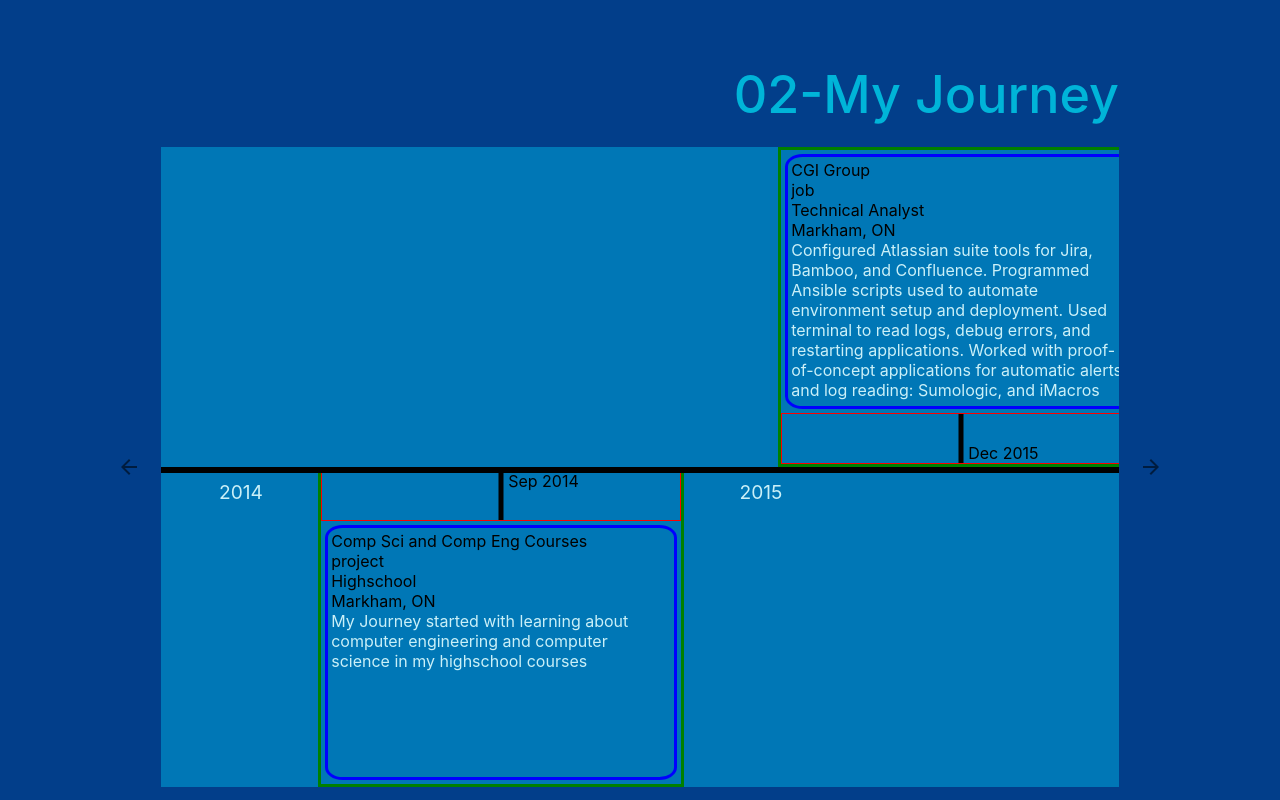
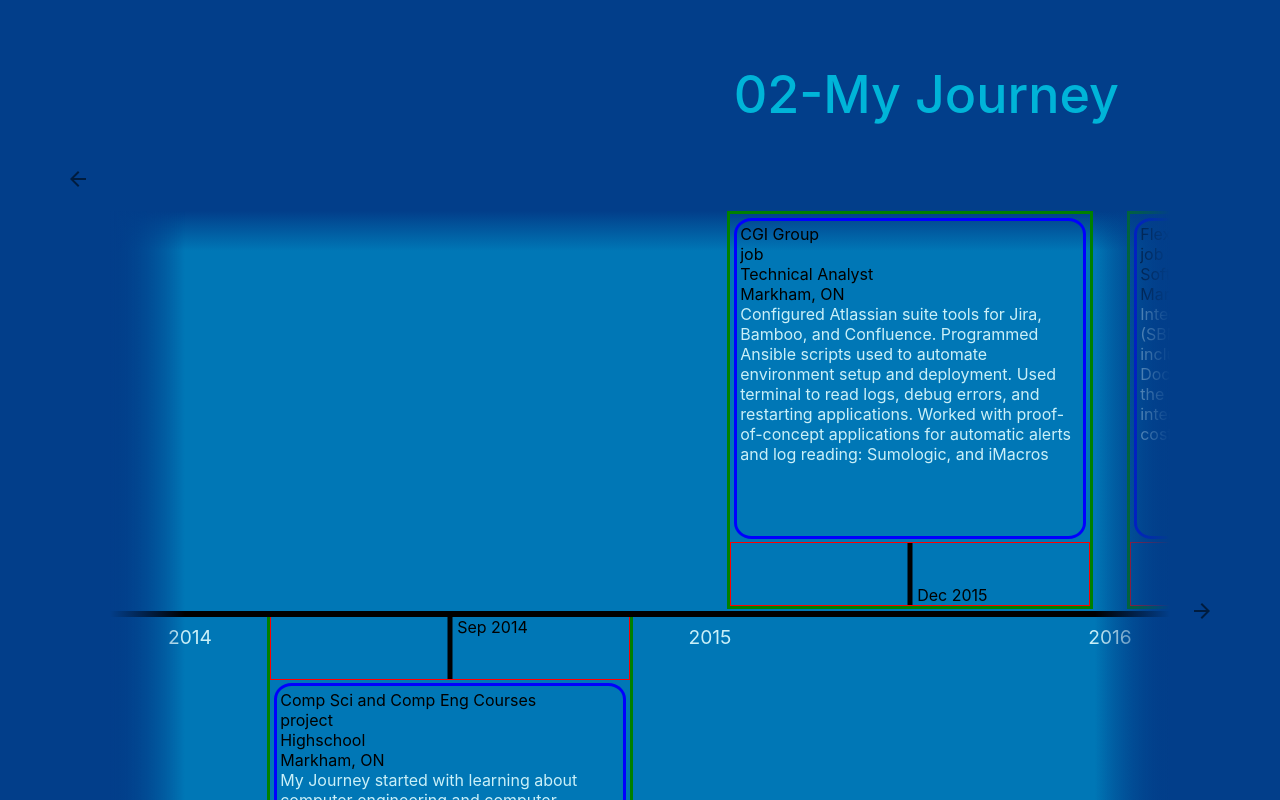
Before and after one commit to fchoi1/my-portfolio, a React (Create React App) app in the folder client/: page / in a window 1280 px wide. Shown: the part 2080-2880 px from the top of the page. Built offline with nearby package versions, Linux system fonts and the light colour scheme.

Commit message:
more css styling on timeline

```diff
--- a/client/src/components/TimeLine/index.js
+++ b/client/src/components/TimeLine/index.js
@@ -1,4 +1,5 @@
 import React, { useRef, useEffect, useState } from 'react';
+import classNames from 'classnames';
 import { useHistoryContext } from 'contexts/HistoryProvider';
 
 import HorizontalScroll from 'components/HorizontalScroll';
@@ -18,18 +19,14 @@
   for (let i = 0; i < historyList.length; i++) {
     prevYear = moment(historyList[i]?.startDate, 'MMM YYYY').year();
     nextYear = moment(historyList[i + 1]?.startDate, 'MMM YYYY').year();
-    console.log(i, prevYear, nextYear, prevYear < nextYear);
     if (!nextYear) {
       break;
     }
-
     newArray.push(historyList[i]);
-
     if (prevYear < nextYear)
       newArray.push({ startDate: nextYear, type: 'divider' });
   }
   newArray.push(historyList[historyList.length - 1]);
-
   return newArray;
 };
 
@@ -41,6 +38,11 @@
   );
 
   const { setHistory } = useHistoryContext();
+
+  const timeline = classNames({
+    timeline: true,
+    'timeline-gradient': true
+  });
 
   // useEffect(() => {
   //   setHistory(currHistoryList);
@@ -57,7 +59,10 @@
   }, [first]);
 
   return (
-    <div className="timeline">
+    <div className={timeline}>
+      <div className=" timeline-gradient-right">
+        <div className=" timeline-gradient-left">
+          <div className="timeline-line">
             <HorizontalScroll animValues={scrollVal}>
               {currHistoryList &&
                 currHistoryList.map((historyItem, i) => {
@@ -77,6 +82,9 @@
                 })}
             </HorizontalScroll>
           </div>
+        </div>
+      </div>
+    </div>
   );
 }
 
--- a/client/src/components/TimeLine/timeline.css
+++ b/client/src/components/TimeLine/timeline.css
@@ -1,11 +1,60 @@
 .timeline {
   position: relative;
-  height: 100%;
   background-color: var(--quaternary);
-
+  padding: 0;
 }
 
-.timeline::after {
+/* border-image: linear-gradient(to right, var(--primary), var(--quaternary)); */
+
+/*  */
+.timeline-gradient-left,
+.timeline-gradient-right {
+  height: 100%;
+  position: relative;
+}
+
+.timeline-gradient-right::after {
+  content: '';
+  position: absolute;
+  background-image: linear-gradient(
+    270deg,
+    var(--primary),
+    rgba(0, 0, 0, 0) 100%
+  );
+  top: 0;
+  bottom: 0;
+  left: 93%;
+  right: 0;
+}
+
+.timeline-gradient-left::after {
+  content: '';
+  position: absolute;
+  background-image: linear-gradient(
+    90deg,
+    var(--primary),
+    rgba(0, 0, 0, 0) 100%
+  );
+  top: 0;
+  bottom: 0;
+  left: 0;
+  right: 93%;
+}
+
+.timeline-gradient {
+  height: 100%;
+  background-image: linear-gradient(90deg, var(--primary), rgba(0, 0, 0, 0) 7%),
+    linear-gradient(270deg, var(--primary), rgba(0, 0, 0, 0) 7%),
+    linear-gradient(180deg, var(--primary), rgba(0, 0, 0, 0) 5%),
+    linear-gradient(0deg, var(--primary), rgba(0, 0, 0, 0) 5%);
+}
+
+.timeline-line {
+  position: relative;
+  height: 100%;
+}
+
+.timeline-line::after {
   content: '';
   position: absolute;
   background-color: black;
--- a/client/src/components/TimelineItem/index.js
+++ b/client/src/components/TimelineItem/index.js
@@ -64,7 +64,7 @@
   const { item, num, history } = props;
 
   // const { history } = useHistoryContext();
-  console.log(history);
+  // console.log(history);
 
   const theme = useTheme();
 
--- a/client/src/pages/History/history.css
+++ b/client/src/pages/History/history.css
@@ -1,7 +1,14 @@
 .history-container {
   display: grid;
+  grid-template-columns: 8vw repeat(6, 1fr) 8vw;
+  grid-template-rows: repeat(6, auto);
+  height: 80%;
+}
+
+.history-title-container {
+  display: grid;
   grid-template-columns: repeat(8, 1fr);
-  grid-template-rows: 5vh repeat(6, auto);
+  grid-template-rows: 5vh auto;
   height: 80%;
 }
 
@@ -16,20 +23,20 @@
 }
 
 .right-history {
-  grid-area: 4/ 8/ 5 /9;
+  grid-area: 4/ 8 / 5 /9;
   justify-self: start;
 }
 
 .left-history {
-  grid-area: 4/ 1/ 5 /2;
+  grid-area: 3 / 1 / 4/2;
   justify-self: end;
 }
 
 .history-scroll-wrapper {
-  grid-area: 3/ 2/ 6 /8;
-  height: 40em;
+  grid-area: 4 / 2 / 5/8;
+  height: 50em;
 }
 
 .test-scroll-wrapper {
-  grid-area: 4/ 2/ 5 /8;
+  grid-area: 3 / 2 / 4 /8;
 }
--- a/client/src/pages/History/index.js
+++ b/client/src/pages/History/index.js
@@ -20,13 +20,14 @@
   return (
     <section id="Journey">
       <div className="section-wrapper">
-        <div className="history-container container">
+        <div className="history-title-container container">
           <div className=" history-name-wrapper section-name-wrapper">
             <h3 className="history-name section-name textRight">
               02-My Journey
             </h3>
           </div>
-
+        </div>
+        <div className="history-container container">
           <div className="button-wrapper left-history">
             <IconButton size="large">
               <ArrowBackIcon />
```
Lines whose indentation alone changed are shown as unchanged.
